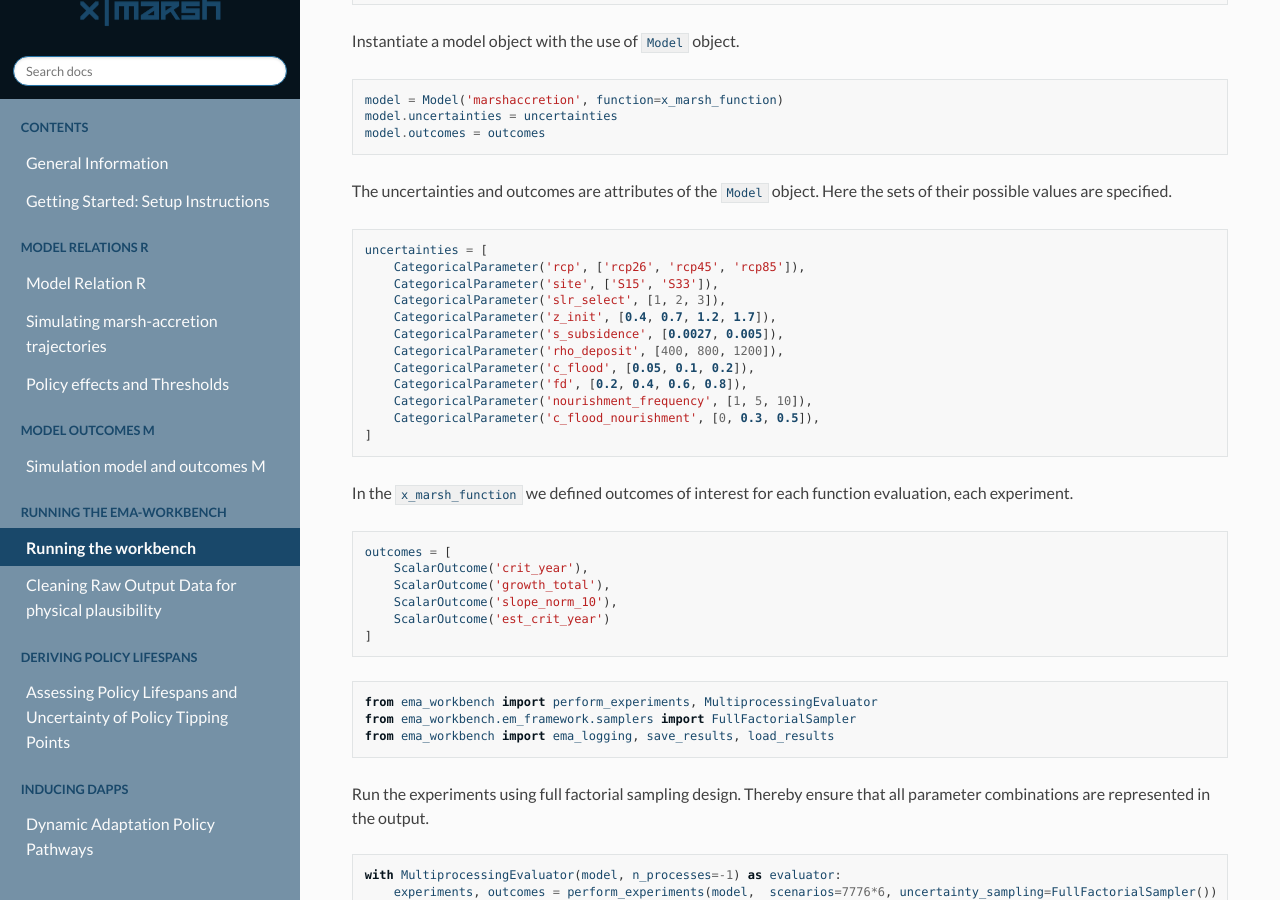
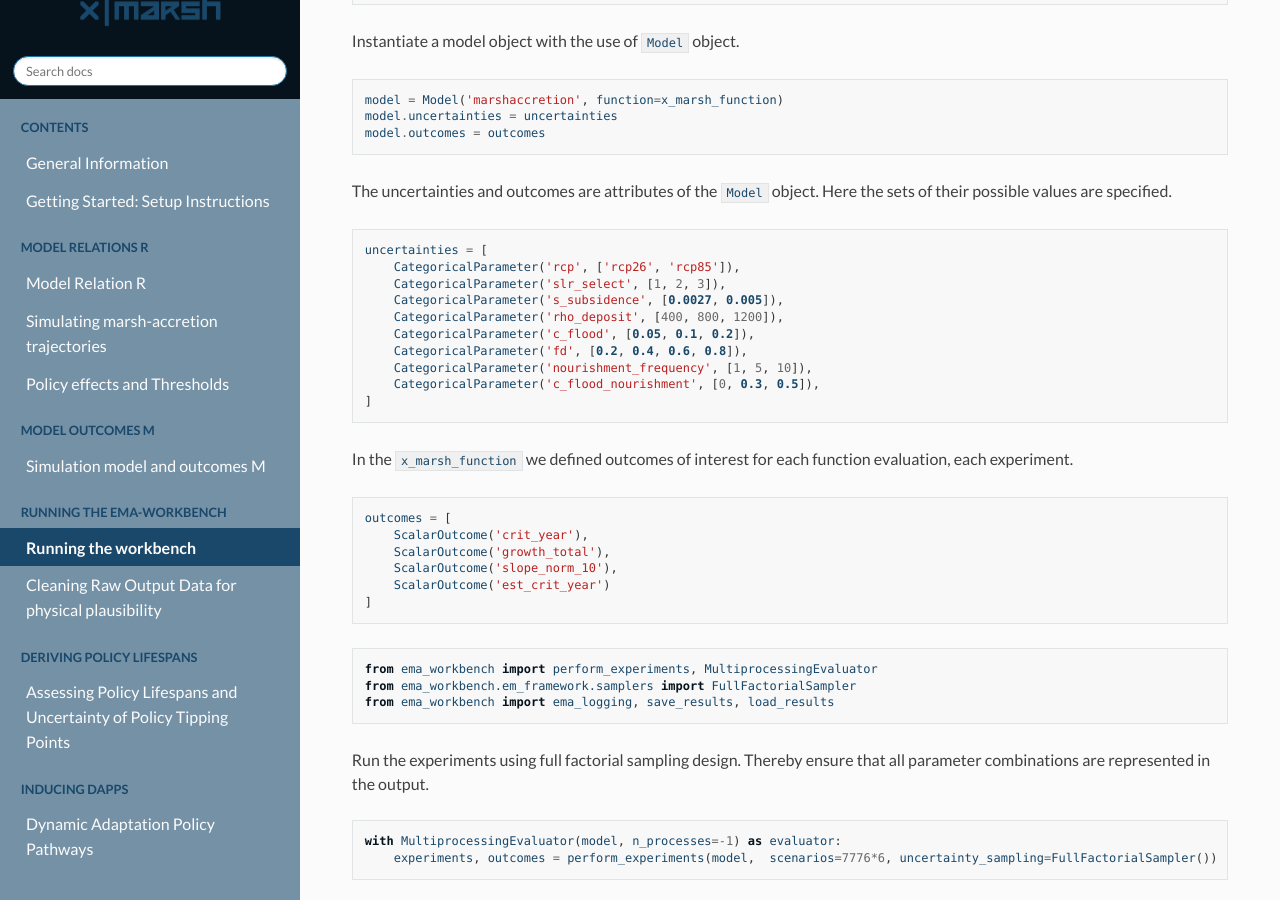
Before and after one commit to christineschottmueller/DAPP_x_marsh_session, a Sphinx documentation site: the page built from docs/chapter_04/04_running_the_workbench.rst, in a window 1280 px wide and 900 px high, scrolled down 748 px. Built offline with Sphinx 7.4.7 and the Read the Docs theme 3.1.0, drawn with Linux system fonts in a browser that asks for light colours.

Commit message:
Update rst files

```diff
--- a/docs/chapter_02/02_effects_and_thresholds.rst
+++ b/docs/chapter_02/02_effects_and_thresholds.rst
@@ -174,7 +174,7 @@ Finally, we create one elevation time series for each policy and plot them next
 
 
 
-.. figure:: img/elevation_ts_S15_combined.png.png
+.. figure:: img/elevation_ts_S15_combined.png
    :alt: Comparison of the effects two management policies on marsh elevation change the pioneer zone in focus area 15.
    :width: 500px
    :align: center
--- a/docs/chapter_04/04_running_the_workbench.rst
+++ b/docs/chapter_04/04_running_the_workbench.rst
@@ -34,10 +34,8 @@ The uncertainties and outcomes are attributes of the ``Model`` object. Here the
 .. code:: ipython3
 
     uncertainties = [
-        CategoricalParameter('rcp', ['rcp26', 'rcp45', 'rcp85']),
-        CategoricalParameter('site', ['S15', 'S33']),
+        CategoricalParameter('rcp', ['rcp26', 'rcp85']),
         CategoricalParameter('slr_select', [1, 2, 3]),
-        CategoricalParameter('z_init', [0.4, 0.7, 1.2, 1.7]),
         CategoricalParameter('s_subsidence', [0.0027, 0.005]),
         CategoricalParameter('rho_deposit', [400, 800, 1200]),
         CategoricalParameter('c_flood', [0.05, 0.1, 0.2]),
```
